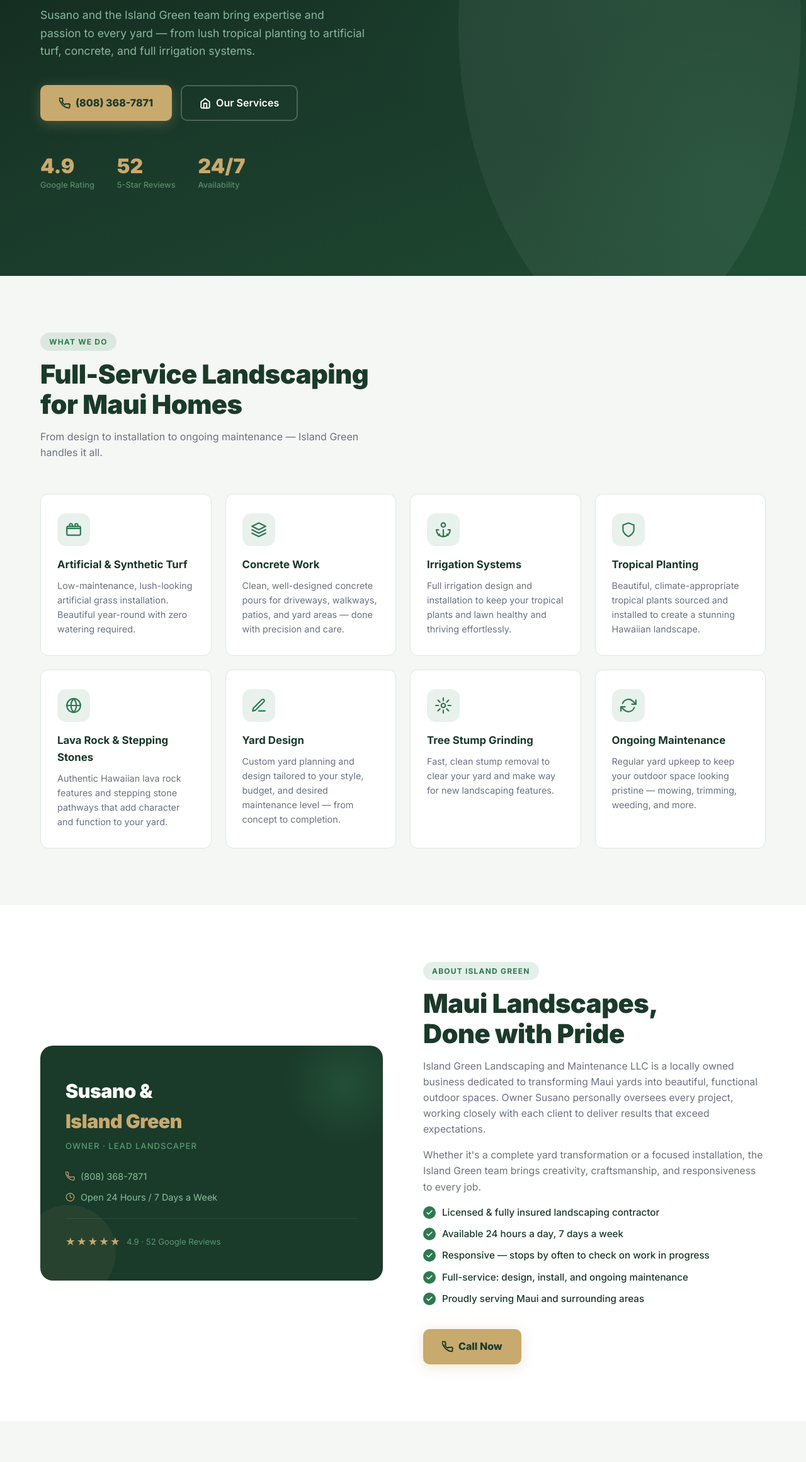
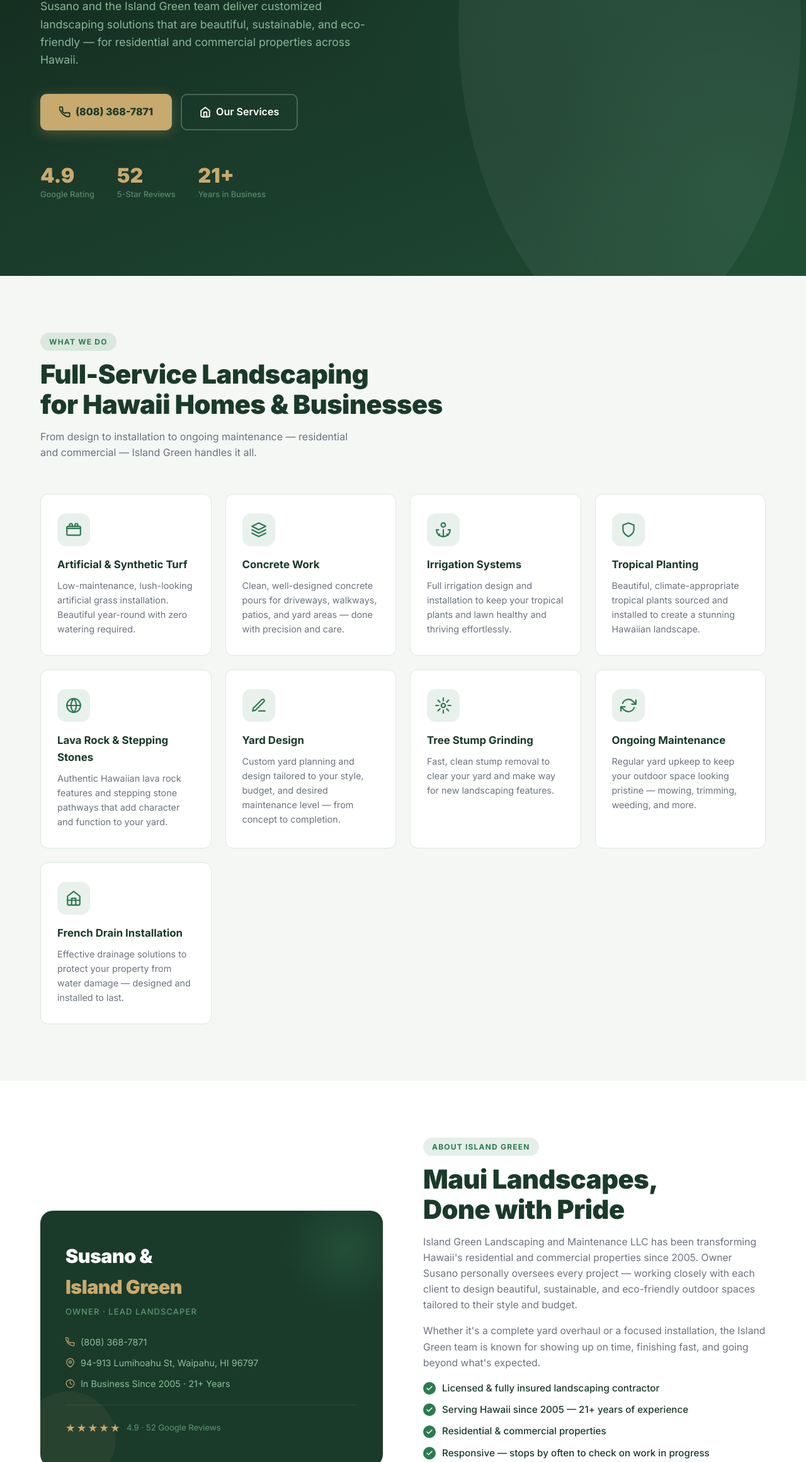
Before and after one commit to mcmrsites/island-green-landscaping, a plain HTML site: page index.html in a window 1280 px wide. Shown: the part 479-2800 px from the top of the page at 63% size. Drawn offline with Linux system fonts and the light colour scheme.

Commit message:
Add real business info from web research
- Correct address: 94-913 Lumihoahu St, Waipahu, HI 96797
- In business since 2005 (21+ years)
- Added French drain installation service
- Added residential & commercial note
- New review from HomeAdvisor
- Updated tagline from their own site

Co-Authored-By: Claude Sonnet 4.6 <noreply@anthropic.com>

```diff
--- a/index.html
+++ b/index.html
@@ -3,8 +3,8 @@
 <head>
   <meta charset="UTF-8" />
   <meta name="viewport" content="width=device-width, initial-scale=1.0" />
-  <title>Island Green Landscaping &amp; Maintenance | Maui, HI</title>
-  <meta name="description" content="Island Green Landscaping and Maintenance LLC — Maui's top-rated landscaper. Artificial turf, concrete, irrigation, tropical planting & more. Call (808) 368-7871." />
+  <title>Island Green Landscaping &amp; Maintenance | Waipahu, HI</title>
+  <meta name="description" content="Island Green Landscaping and Maintenance LLC — Hawaii's top-rated landscaper since 2005. Artificial turf, concrete, irrigation, french drains, tropical planting & more. Call (808) 368-7871." />
   <link rel="preconnect" href="https://fonts.googleapis.com" />
   <link rel="preconnect" href="https://fonts.gstatic.com" crossorigin />
   <link href="https://fonts.googleapis.com/css2?family=Inter:wght@400;500;600;700;800;900&display=swap" rel="stylesheet" />
@@ -624,7 +624,7 @@
 <!-- BADGE BAR -->
 <div class="badge-bar">
   <svg width="16" height="16" viewBox="0 0 24 24" fill="none" stroke="currentColor" stroke-width="2.5" stroke-linecap="round" stroke-linejoin="round"><path d="M12 22s8-4 8-10V5l-8-3-8 3v7c0 6 8 10 8 10z"/></svg>
-  Licensed &amp; Insured &nbsp;·&nbsp; Available 24/7 &nbsp;·&nbsp; Serving All of Maui
+  Licensed &amp; Insured &nbsp;·&nbsp; In Business Since 2005 &nbsp;·&nbsp; Residential &amp; Commercial &nbsp;·&nbsp; All of Hawaii
 </div>
 
 <!-- HERO -->
@@ -640,9 +640,9 @@
   </svg>
 
   <div class="hero-content">
-    <div class="hero-badge">Maui's Top-Rated Landscaper</div>
+    <div class="hero-badge">Hawaii's Top-Rated Landscaper Since 2005</div>
     <h1>Transform Your<br/><span>Outdoor Space</span></h1>
-    <p>Susano and the Island Green team bring expertise and passion to every yard — from lush tropical planting to artificial turf, concrete, and full irrigation systems.</p>
+    <p>Susano and the Island Green team deliver customized landscaping solutions that are beautiful, sustainable, and eco-friendly — for residential and commercial properties across Hawaii.</p>
     <div class="hero-actions">
       <a href="tel:8083687871" class="btn-primary">
         <svg width="18" height="18" viewBox="0 0 24 24" fill="none" stroke="currentColor" stroke-width="2.5" stroke-linecap="round" stroke-linejoin="round"><path d="M22 16.92v3a2 2 0 01-2.18 2 19.79 19.79 0 01-8.63-3.07A19.5 19.5 0 013.07 9.81a19.79 19.79 0 01-3.07-8.7A2 2 0 012 1h3a2 2 0 012 1.72c.127.96.361 1.903.7 2.81a2 2 0 01-.45 2.11L6.09 8.91a16 16 0 006 6l1.27-1.27a2 2 0 012.11-.45c.907.339 1.85.573 2.81.7A2 2 0 0122 16.92z"/></svg>
@@ -663,8 +663,8 @@
         <div class="stat-label">5-Star Reviews</div>
       </div>
       <div>
-        <div class="stat-num">24/7</div>
-        <div class="stat-label">Availability</div>
+        <div class="stat-num">21+</div>
+        <div class="stat-label">Years in Business</div>
       </div>
     </div>
   </div>
@@ -674,8 +674,8 @@
 <section id="services">
   <div class="section-header">
     <div class="section-tag">What We Do</div>
-    <h2 class="section-title">Full-Service Landscaping<br/>for Maui Homes</h2>
-    <p class="section-sub">From design to installation to ongoing maintenance — Island Green handles it all.</p>
+    <h2 class="section-title">Full-Service Landscaping<br/>for Hawaii Homes &amp; Businesses</h2>
+    <p class="section-sub">From design to installation to ongoing maintenance — residential and commercial — Island Green handles it all.</p>
   </div>
   <div class="services-grid">
 
@@ -743,6 +743,14 @@
       <p>Regular yard upkeep to keep your outdoor space looking pristine — mowing, trimming, weeding, and more.</p>
     </div>
 
+    <div class="service-card">
+      <div class="service-icon">
+        <svg viewBox="0 0 24 24" fill="none" stroke="#2d7a4f" stroke-width="2" stroke-linecap="round" stroke-linejoin="round"><path d="M3 9l9-7 9 7v11a2 2 0 01-2 2H5a2 2 0 01-2-2z"/><path d="M9 22V12h6v10"/><path d="M3 15h18"/></svg>
+      </div>
+      <h3>French Drain Installation</h3>
+      <p>Effective drainage solutions to protect your property from water damage — designed and installed to last.</p>
+    </div>
+
   </div>
 </section>
 
@@ -756,8 +764,12 @@
       <a href="tel:8083687871" style="color:#8abf9a;text-decoration:none;">(808) 368-7871</a>
     </div>
     <div class="about-detail">
+      <svg viewBox="0 0 24 24" fill="none" stroke="currentColor" stroke-width="2" stroke-linecap="round" stroke-linejoin="round"><path d="M21 10c0 7-9 13-9 13s-9-6-9-13a9 9 0 0118 0z"/><circle cx="12" cy="10" r="3"/></svg>
+      94-913 Lumihoahu St, Waipahu, HI 96797
+    </div>
+    <div class="about-detail">
       <svg viewBox="0 0 24 24" fill="none" stroke="currentColor" stroke-width="2" stroke-linecap="round" stroke-linejoin="round"><circle cx="12" cy="12" r="10"/><polyline points="12 6 12 12 16 14"/></svg>
-      Open 24 Hours / 7 Days a Week
+      In Business Since 2005 · 21+ Years
     </div>
     <div class="about-stars">
       <span class="stars">★★★★★</span>
@@ -768,14 +780,14 @@
   <div class="about-text">
     <div class="section-tag">About Island Green</div>
     <h2 class="section-title">Maui Landscapes,<br/>Done with Pride</h2>
-    <p>Island Green Landscaping and Maintenance LLC is a locally owned business dedicated to transforming Maui yards into beautiful, functional outdoor spaces. Owner Susano personally oversees every project, working closely with each client to deliver results that exceed expectations.</p>
-    <p>Whether it's a complete yard transformation or a focused installation, the Island Green team brings creativity, craftsmanship, and responsiveness to every job.</p>
+    <p>Island Green Landscaping and Maintenance LLC has been transforming Hawaii's residential and commercial properties since 2005. Owner Susano personally oversees every project — working closely with each client to design beautiful, sustainable, and eco-friendly outdoor spaces tailored to their style and budget.</p>
+    <p>Whether it's a complete yard overhaul or a focused installation, the Island Green team is known for showing up on time, finishing fast, and going beyond what's expected.</p>
     <ul class="check-list">
       <li>Licensed &amp; fully insured landscaping contractor</li>
-      <li>Available 24 hours a day, 7 days a week</li>
+      <li>Serving Hawaii since 2005 — 21+ years of experience</li>
+      <li>Residential &amp; commercial properties</li>
       <li>Responsive — stops by often to check on work in progress</li>
       <li>Full-service: design, install, and ongoing maintenance</li>
-      <li>Proudly serving Maui and surrounding areas</li>
     </ul>
     <a href="tel:8083687871" class="btn-primary" style="width:fit-content;">
       <svg width="18" height="18" viewBox="0 0 24 24" fill="none" stroke="currentColor" stroke-width="2.5" stroke-linecap="round" stroke-linejoin="round"><path d="M22 16.92v3a2 2 0 01-2.18 2 19.79 19.79 0 01-8.63-3.07A19.5 19.5 0 013.07 9.81a19.79 19.79 0 01-3.07-8.7A2 2 0 012 1h3a2 2 0 012 1.72c.127.96.361 1.903.7 2.81a2 2 0 01-.45 2.11L6.09 8.91a16 16 0 006 6l1.27-1.27a2 2 0 012.11-.45c.907.339 1.85.573 2.81.7A2 2 0 0122 16.92z"/></svg>
@@ -789,9 +801,21 @@
   <div class="section-header">
     <div class="section-tag">Customer Reviews</div>
     <h2 class="section-title">What Maui Homeowners Say</h2>
-    <p class="section-sub">4.9 stars across 52 Google reviews — some of Maui's happiest yards.</p>
+    <p class="section-sub">4.9 stars across 52 Google reviews — some of Hawaii's happiest yards.</p>
   </div>
   <div class="reviews-grid">
+
+    <div class="review-card">
+      <div class="review-stars">★★★★★</div>
+      <p class="review-text">Susano and his crew arrived at 8am and completed work by 2pm — a job that was quoted to take at least 2 days elsewhere. They were very professional and courteous, and left everything spotless. Customized designs with new turf, plants in newly created flower beds, and even used our own rocks for added flair.</p>
+      <div class="review-author">
+        <div class="avatar">VS</div>
+        <div>
+          <div class="author-name">Verified Customer</div>
+          <div class="author-meta">HomeAdvisor Review</div>
+        </div>
+      </div>
+    </div>
 
     <div class="review-card">
       <div class="review-stars">★★★★★</div>
@@ -856,8 +880,8 @@
         <svg viewBox="0 0 24 24" fill="none" stroke="#c8a96e" stroke-width="2" stroke-linecap="round" stroke-linejoin="round"><path d="M21 10c0 7-9 13-9 13s-9-6-9-13a9 9 0 0118 0z"/><circle cx="12" cy="10" r="3"/></svg>
       </div>
       <div>
-        <div class="contact-item-label">Location</div>
-        <div class="contact-item-value" style="font-size:.9rem;">Lahaina, Maui, HI</div>
+        <div class="contact-item-label">Address</div>
+        <div class="contact-item-value" style="font-size:.9rem;">94-913 Lumihoahu St, Waipahu, HI 96797</div>
       </div>
     </div>
 
@@ -881,7 +905,7 @@
 <!-- FOOTER -->
 <footer>
   <div class="footer-logo">Island Green <span>Landscaping</span></div>
-  <p>© 2025 Island Green Landscaping &amp; Maintenance LLC · Maui, HI · <a href="tel:8083687871">(808) 368-7871</a></p>
+  <p>© 2025 Island Green Landscaping &amp; Maintenance LLC · Waipahu, HI · <a href="tel:8083687871">(808) 368-7871</a></p>
 </footer>
 
 <script>
```
